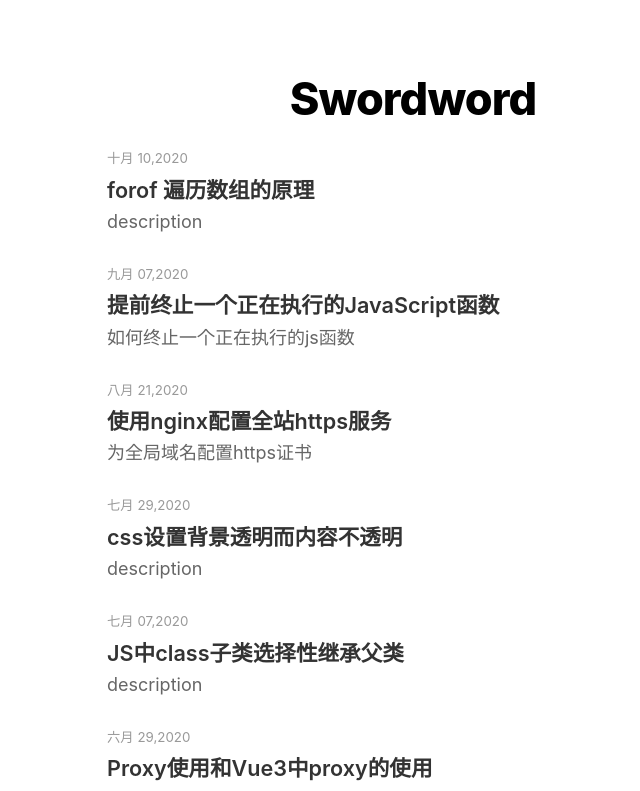
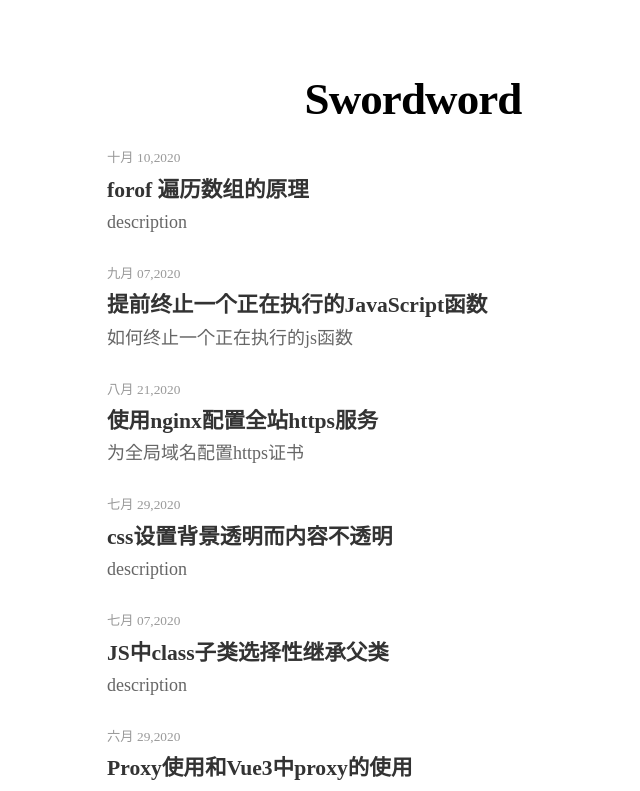
Before and after one commit to Swordword/swordword.github.io, a Next.js app: page / in a window 1280 px wide. Shown: the top 791 px of the page, without its empty margins (227-867 px from the left). Built offline with nearby package versions, Linux system fonts and the light colour scheme.

Commit message:
Update global.css

```diff
--- a/styles/global.css
+++ b/styles/global.css
@@ -2,7 +2,7 @@ html,
 body {
   padding: 0;
   margin: 0;
-  font-family: -apple-system, BlinkMacSystemFont, Segoe UI, Roboto, Oxygen, Ubuntu,
+  font-family: 'Source Han Serif SC', serif, -apple-system, BlinkMacSystemFont, Segoe UI, Roboto, Oxygen, Ubuntu,
     Cantarell, Fira Sans, Droid Sans, Helvetica Neue, sans-serif;
   line-height: 1.6;
   font-size: 18px;
```
